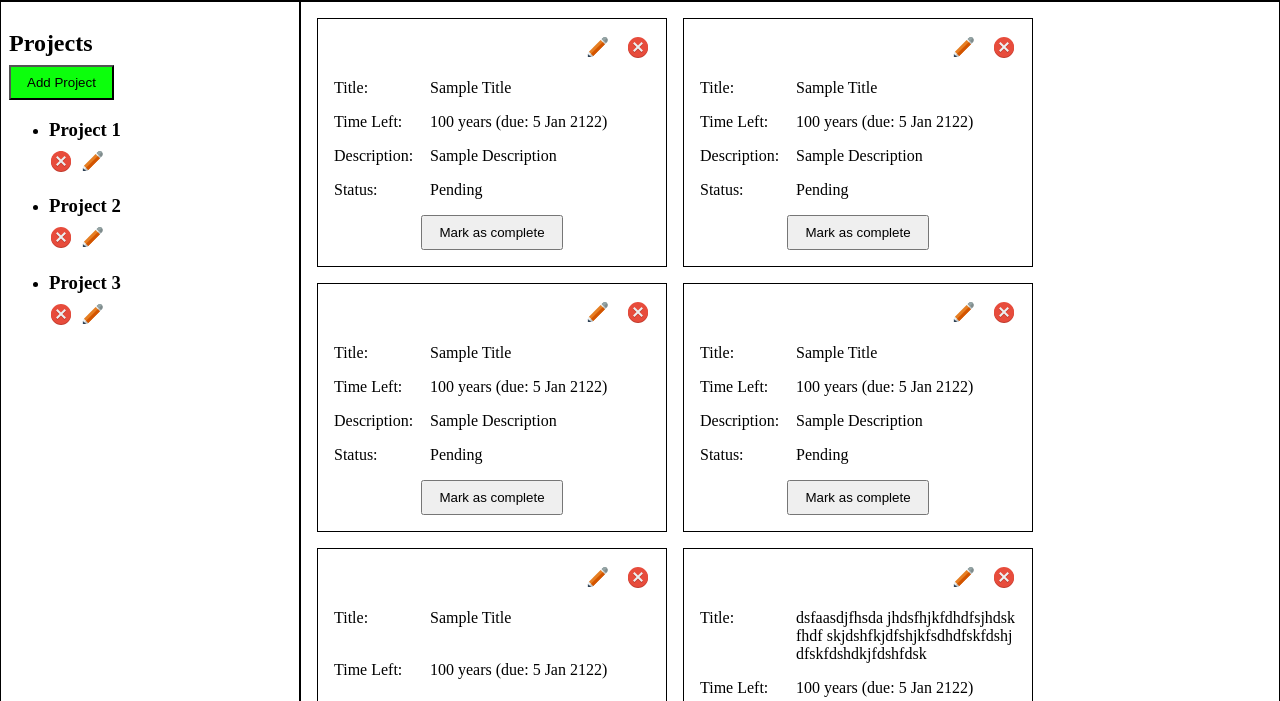
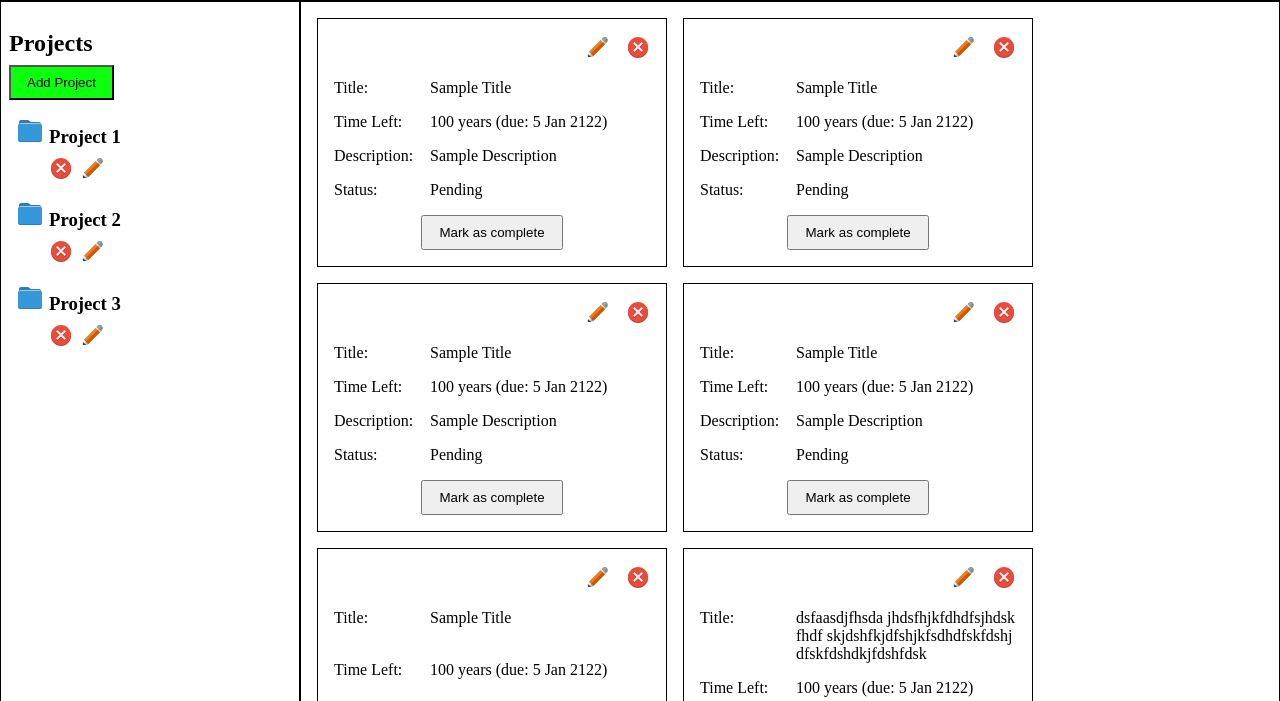
Before and after one commit to vishalagrawal22/todo-list-vanilla-js, a website built with webpack: page src/index.html in a window 1280 px wide. Shown: the part 99-800 px from the top of the page. Built offline with nearby package versions, Linux system fonts and the light colour scheme.

Commit message:
Add folder icon

```diff
--- a/src/style.css
+++ b/src/style.css
@@ -44,6 +44,10 @@ header > img {
   width: 300px;
   border: 1px solid black;
   padding: 8px;
+}
+
+.projects-section ul li {
+  list-style-image: url("./images/folder.svg");
 }
 
 .projects-section h2 {
```
Also changed, not shown: src/images/folder.svg (added).
